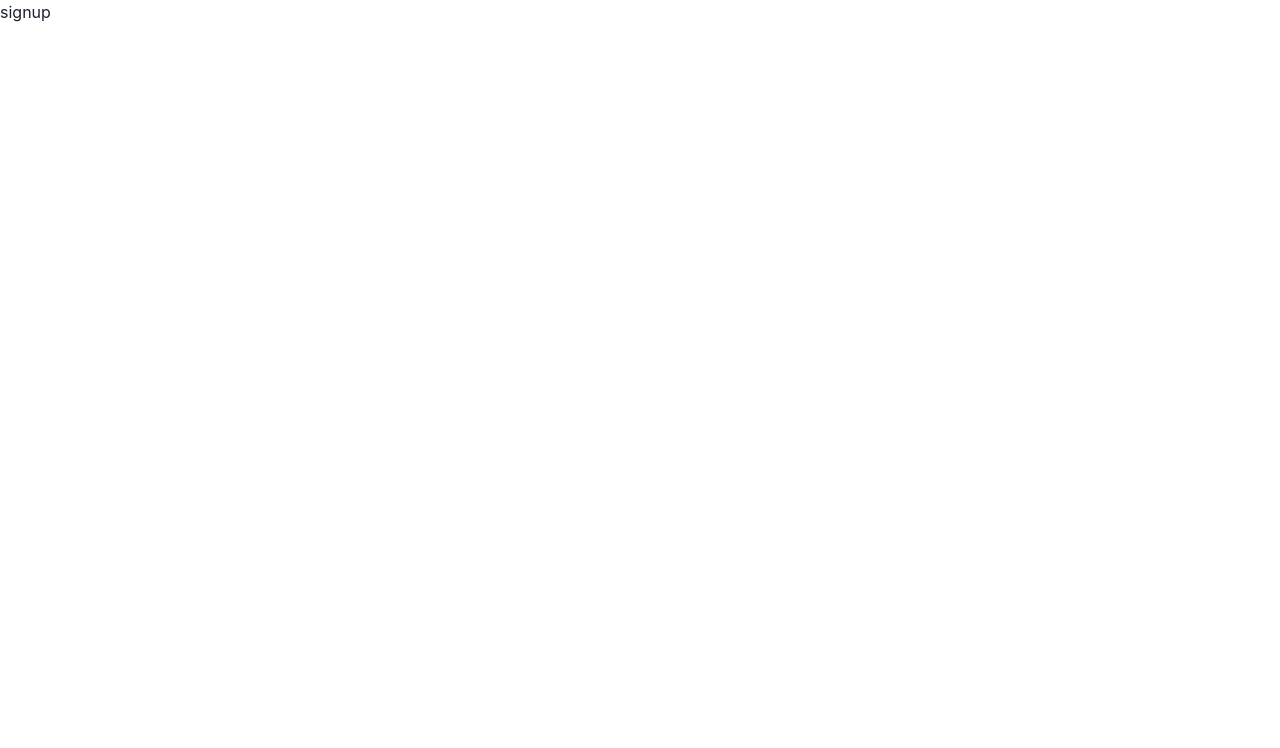
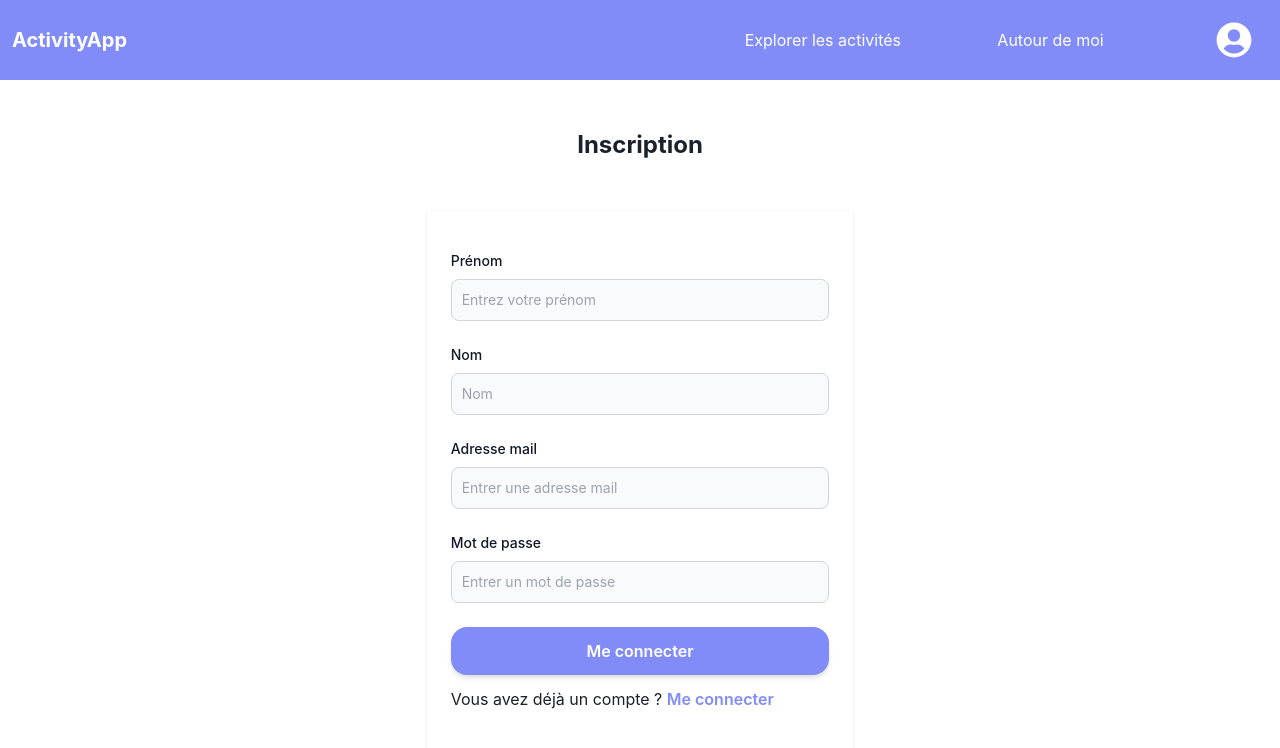
Before and after one commit to lebrungabriel/activityapp-frontend, a Next.js app: page /signup in a window 1280 px wide. Shown: the top 748 px of the page. Built offline with nearby package versions, Linux system fonts and the light colour scheme.

Commit message:
login/signup feature added

```diff
--- /dev/null
+++ b/src/components/Button.tsx
@@ -0,0 +1,19 @@
+import React from "react";
+
+type Props = {
+  text: string;
+  onClick: () => void;
+};
+
+const Button = (props: Props) => {
+  return (
+    <div
+      onClick={props.onClick}
+      className="bg-indigo-400 py-3 rounded-2xl text-center text-white font-semibold shadow-md cursor-pointer"
+    >
+      {props.text}
+    </div>
+  );
+};
+
+export default Button;
--- /dev/null
+++ b/src/components/Input.tsx
@@ -0,0 +1,35 @@
+import React from "react";
+
+type Props = {
+  htmlFor: string;
+  id: string;
+  type: string;
+  placeholder: string;
+  text: string;
+  value: string;
+  onChange: (event: React.ChangeEvent<HTMLInputElement>) => void;
+};
+
+function Input(props: Props) {
+  return (
+    <div className="mb-6 w-full">
+      <label
+        htmlFor={props.htmlFor}
+        className="block mb-2 text-sm font-medium text-gray-900"
+      >
+        {props.text}
+      </label>
+      <input
+        type={props.type}
+        id={props.id}
+        className="bg-gray-50 border border-gray-300 text-gray-900 text-sm rounded-lg focus:ring-indigo-400 focus:border-indigo-400 block w-full p-2.5 placeholder-gray-400 outline-none"
+        placeholder={props.placeholder}
+        value={props.value}
+        onChange={props.onChange}
+        required
+      />
+    </div>
+  );
+}
+
+export default Input;
--- a/src/pages/login.tsx
+++ b/src/pages/login.tsx
@@ -1,13 +1,68 @@
+import { useState } from "react";
 import Navbar from "@/components/Navbar";
-import React from "react";
+import Button from "@/components/Button";
+import Input from "@/components/Input";
+import Link from "next/link";
 
 type Props = {};
 
 const login = (props: Props) => {
+  const [loginEmail, setLoginEmail] = useState<string>("");
+  const [loginPassword, setLoginPassword] = useState<string>("");
+
+  const handleLogin = () => {
+    fetch("http://localhost:3000/auth/login", {
+      method: "POST",
+      headers: {
+        "Content-Type": "application/json",
+      },
+      body: JSON.stringify({ email: loginEmail, password: loginPassword }),
+    })
+      .then((response) => response.json())
+      .then((data) => {
+        // Handle the response data from the server
+        if (data) {
+          console.log(data);
+        }
+      });
+  };
+
   return (
-    <div>
+    <>
       <Navbar />
-    </div>
+      <div className="w-full h-[calc(100vh-80px)] flex flex-col justify-evenly items-center">
+        <h1 className="text-2xl font-bold">Connexion</h1>
+        <div className="w-[90%] lg:w-4/12 flex flex-col bg-white shadow py-10 px-6">
+          <Input
+            htmlFor="email"
+            id="email"
+            type="email"
+            placeholder="Entrer une adresse mail"
+            text="Adresse mail"
+            value={loginEmail}
+            onChange={(e) => setLoginEmail(e.target.value)}
+          />
+
+          <Input
+            htmlFor="password"
+            id="password"
+            type="password"
+            placeholder="Entrer un mot de passe"
+            text="Mot de passe"
+            value={loginPassword}
+            onChange={(e) => setLoginPassword(e.target.value)}
+          />
+
+          <Button text="Me connecter" onClick={() => handleLogin()} />
+          <p className="mt-3">
+            Pas encore de compte ?{" "}
+            <Link href="/signup" className="text-indigo-400 font-semibold">
+              M'inscrire
+            </Link>
+          </p>
+        </div>
+      </div>
+    </>
   );
 };
 
--- a/src/pages/signup.tsx
+++ b/src/pages/signup.tsx
@@ -1,9 +1,100 @@
-import React from "react";
+import { useState } from "react";
+import Navbar from "@/components/Navbar";
+import Button from "@/components/Button";
+import Input from "@/components/Input";
+import Link from "next/link";
 
 type Props = {};
 
 const signup = (props: Props) => {
-  return <div>signup</div>;
+  const [firstName, setFirstName] = useState<string>("");
+  const [lastName, setLastName] = useState<string>("");
+  const [signUpEmail, setSignUpEmail] = useState<string>("");
+  const [signUpPassword, setSignUpPassword] = useState<string>("");
+
+  const handleSignUp = () => {
+    fetch("http://localhost:3000/auth/signup", {
+      method: "POST",
+      headers: {
+        "Content-Type": "application/json",
+      },
+      body: JSON.stringify({
+        firstName: firstName,
+        lastName: lastName,
+        email: signUpEmail,
+        password: signUpPassword,
+      }),
+    })
+      .then((response) => response.json())
+      .then((data) => {
+        // Handle the response data from the server
+        if (data) {
+          console.log(data);
+        }
+        setFirstName("");
+        setLastName("");
+        setSignUpEmail("");
+        setSignUpPassword("");
+      });
+  };
+
+  return (
+    <>
+      <Navbar />
+      <div className="w-full h-[calc(100vh-80px)] flex flex-col justify-evenly items-center">
+        <h1 className="text-2xl font-bold">Inscription</h1>
+        <div className="w-[90%] lg:w-4/12 flex flex-col bg-white shadow py-10 px-6">
+          <Input
+            htmlFor="first"
+            id="first"
+            type="text"
+            placeholder="Entrez votre prénom"
+            text="Prénom"
+            value={firstName}
+            onChange={(e) => setFirstName(e.target.value)}
+          />
+
+          <Input
+            htmlFor="last"
+            id="last"
+            type="text"
+            placeholder="Nom"
+            text="Nom"
+            value={lastName}
+            onChange={(e) => setLastName(e.target.value)}
+          />
+
+          <Input
+            htmlFor="email"
+            id="email"
+            type="email"
+            placeholder="Entrer une adresse mail"
+            text="Adresse mail"
+            value={signUpEmail}
+            onChange={(e) => setSignUpEmail(e.target.value)}
+          />
+
+          <Input
+            htmlFor="password"
+            id="password"
+            type="password"
+            placeholder="Entrer un mot de passe"
+            text="Mot de passe"
+            value={signUpPassword}
+            onChange={(e) => setSignUpPassword(e.target.value)}
+          />
+
+          <Button text="Me connecter" onClick={() => handleSignUp()} />
+          <p className="mt-3">
+            Vous avez déjà un compte ?{" "}
+            <Link href="/login" className="text-indigo-400 font-semibold">
+              Me connecter
+            </Link>
+          </p>
+        </div>
+      </div>
+    </>
+  );
 };
 
 export default signup;
```
